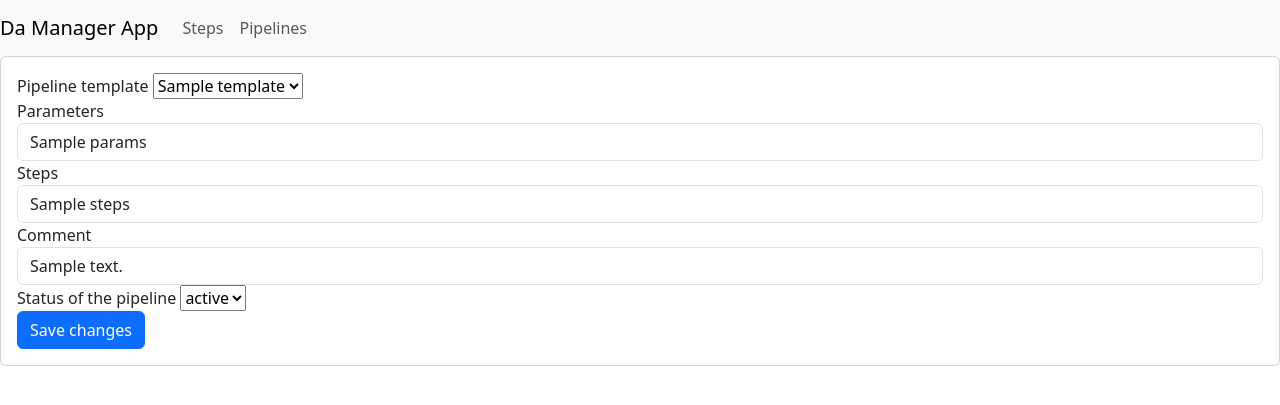
After one commit to DavidNemeskey/cc_corpus, a FastAPI app: template app/templates/edit_pipeline.html in a window 1280 px wide. The commit adds this page. Shown: the top 405 px of the page. Run offline with FastAPI, Linux system fonts and the light colour scheme; the template is opened without the code that fills it: most values are stand-ins (such as "Sample title", 1, 10 or a date in 2020); some libraries are stand-ins or nearby versions.

Commit message:
Edit functionality for pipelines

```diff
--- a/app/config.yaml
+++ b/app/config.yaml
@@ -83,3 +83,12 @@
             m:
                 is_path: True
                 m: "07c_minhash_full"
+    pipelines:
+        test3:
+            params:
+                - cc_batch
+                - url_pattern
+            steps:
+                - get_indexfiles
+                - filter_index
+                - deduplicate_index_urls
--- a/app/main.py
+++ b/app/main.py
@@ -1,4 +1,6 @@
+import ast
 from fastapi import Depends, FastAPI, Form, Request
+from fastapi.encoders import jsonable_encoder
 from fastapi.exceptions import HTTPException
 from fastapi.responses import FileResponse, HTMLResponse
 from fastapi.staticfiles import StaticFiles
@@ -108,7 +110,10 @@ def edit_step(step_id: int,
         raise HTTPException(
             status_code=404, detail=f"Step with {step_id=} does not exist."
         )
-    context = {"request": request, "step": db_step}
+    context = {"request": request,
+               "step": db_step,
+               "status_options": models.STEP_STATUSES
+               }
     return templates.TemplateResponse("edit_step.html", context)
 
 
@@ -193,3 +198,101 @@ def report_completed(step_id: int, db: Session = Depends(get_db)):
     db_step.status = "completed"
     db.commit()
     return {"completed": db_step}
+
+
+@app.get("/pipelines/", response_class=HTMLResponse)
+def list_pipelines(request: Request, db: Session = Depends(get_db)):
+    pipelines = crud.get_pipelines(db)
+    pipeline_types = list(config["pipelines"].keys())
+    context = {"request": request,
+               "pipelines": pipelines,
+               "pipeline_types": pipeline_types}
+    return templates.TemplateResponse("list_pipelines.html", context)
+
+
+@app.get("/pipeline/{pipeline_id}", response_class=HTMLResponse)
+def query_pipeline_by_id(pipeline_id: int,
+                         request: Request,
+                         db: Session = Depends(get_db)
+                         ):
+    db_pipeline = crud.get_pipeline_by_id(db, pipeline_id)
+    if not db_pipeline:
+        raise HTTPException(
+            status_code=404,
+            detail=f"Pipeline with {pipeline_id=} does not exist."
+        )
+    context = {"request": request, "pipeline": db_pipeline}
+    return templates.TemplateResponse("view_pipeline.html", context)
+
+
+# This is a GET route which displays the form
+# to create a new pipeline of a given type
+@app.get("/create_pipeline_form/{pipeline_type}", response_class=HTMLResponse)
+def create_pipeline_form(pipeline_type: str, request: Request):
+    params = config["pipelines"][pipeline_type]["params"]
+    context = {"request": request,
+               "params": params,
+               "pipeline_type": pipeline_type
+               }
+    return templates.TemplateResponse("new_pipeline.html", context)
+
+
+@app.post("/create_pipeline/", response_class=HTMLResponse)
+async def add_pipeline_from_form(request: Request,
+                                 db: Session = Depends(get_db),
+                                 ):
+    form_data = await request.form()
+    form_data = jsonable_encoder(form_data)
+    pipeline = schemas.PipelineCreate(
+        template=form_data.pop("template"),
+        comment=form_data.pop("comment"),
+        params=form_data,
+    )
+    db_pipeline = crud.create_pipeline(db, pipeline)
+    context = {"request": request, "pipeline": db_pipeline}
+    return templates.TemplateResponse("view_pipeline.html", context)
+
+
+# This is a GET route which displays the form to edit a step
+@app.get("/edit_pipeline/{pipeline_id}", response_class=HTMLResponse)
+def edit_pipeline(pipeline_id: int,
+                  request: Request,
+                  db: Session = Depends(get_db)
+                  ):
+    db_pipeline = crud.get_pipeline_by_id(db, pipeline_id)
+    if not db_pipeline:
+        raise HTTPException(
+            status_code=404,
+            detail=f"Pipeline with {pipeline_id=} does not exist."
+        )
+    context = {"request": request,
+               "pipeline": db_pipeline,
+               "status_options": models.PIPELINE_STATUSES,
+               "templates": list(config["pipelines"].keys()),
+               }
+    return templates.TemplateResponse("edit_pipeline.html", context)
+
+
+@app.post("/update_pipeline/", response_class=HTMLResponse)
+async def update_pipeline_from_form(request: Request,
+                                    db: Session = Depends(get_db),
+                                    ):
+    print("=============ROUTE===============")
+    form_data = await request.form()
+    form_data = jsonable_encoder(form_data)
+    print(form_data)
+    if form_data["params"]:
+        form_data["params"] = ast.literal_eval(form_data["params"])
+    else:
+        form_data["params"] = None
+    if form_data["steps"]:
+        form_data["steps"] = ast.literal_eval(form_data["steps"])
+    else:
+        form_data["steps"] = None
+    print(form_data)
+    pipeline = schemas.PipelineUpdate(**form_data)
+    print(pipeline)
+    crud.update_pipeline(db, pipeline)
+    db_pipeline = crud.get_pipeline_by_id(db, pipeline.id)
+    context = {"request": request, "pipeline": db_pipeline}
+    return templates.TemplateResponse("view_pipeline.html", context)
--- a/app/templates/base.html
+++ b/app/templates/base.html
@@ -13,6 +13,9 @@
                 <li class="nav-item active">
                     <a class="nav-link" href="/">Steps</a>
                 </li>
+                <li class="nav-item active">
+                    <a class="nav-link" href="/pipelines/">Pipelines</a>
+                </li>
             </ul>
             </div>
         </nav>
--- /dev/null
+++ b/app/templates/edit_pipeline.html
@@ -0,0 +1,54 @@
+{% extends "base.html" %}
+{% block content %}
+    <div class="card card-body">
+        <form action="/update_pipeline/" method="post">
+
+            <input type="hidden" name="id", value={{ pipeline.id }}>
+
+            <div>
+                <label for="template">Pipeline template</label>
+                <select name="template">
+                {% for template in templates %}
+                    <option value="{{ template }}">{{ template }}</option>
+                {% endfor %}
+                </select>
+            </div>
+
+            <div>
+                <label for="params">Parameters</label>
+                <input type="text" class="form-control" name="params",
+                       value="{% if pipeline.params is not none %}{{ pipeline.params }}{% endif %}">
+            </div>
+
+            <div>
+                <label for="steps">Steps</label>
+                <input type="text" class="form-control" name="steps",
+                       value="{% if pipeline.steps is not none %}{{ pipeline.steps }}{% endif %}">
+            </div>
+
+
+            <div>
+                <label for="comment">Comment</label>
+                <input type="text" class="form-control" name="comment",
+                       value="{% if pipeline.comment is not none %}{{ pipeline.comment }}{% endif %}">
+            </div>
+
+            <div>
+                <label for="status">Status of the pipeline</label>
+                <select name="status">
+                {% for status in status_options %}
+                    <option value="{{ status }}" {% if status == pipeline.status%}selected="selected"{% endif%}>
+                        {{ status}}
+                    </option>
+                {% endfor %}
+                </select>
+            </div>
+
+
+            <input type="submit" class="btn btn-primary" value="Save changes">
+
+
+        </form>
+
+    </div>
+{% endblock %}
```
Also changed, not shown: app/crud.py (+28 -0 lines), app/models.py (+20 -0 lines), app/schemas.py (+34 -2 lines), app/templates/edit_step.html (+10 -2 lines), app/templates/list_pipelines.html (added, +34 -0 lines), app/templates/new_pipeline.html (added, +31 -0 lines), app/templates/view_pipeline.html (added, +28 -0 lines), app/sql_app.db.
